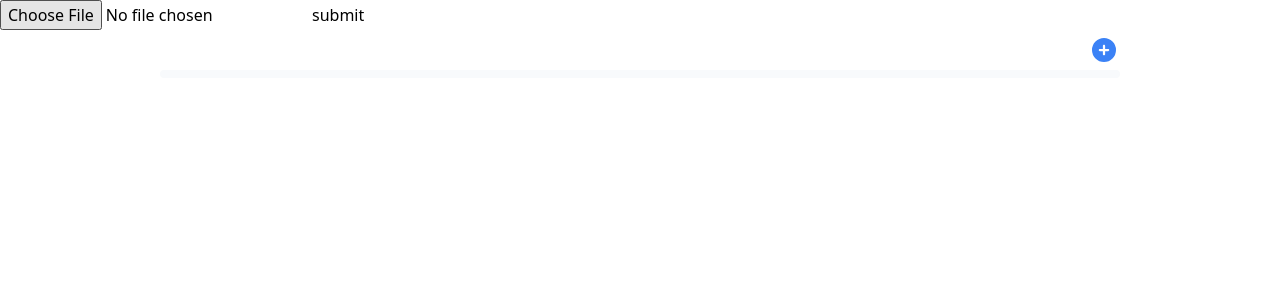
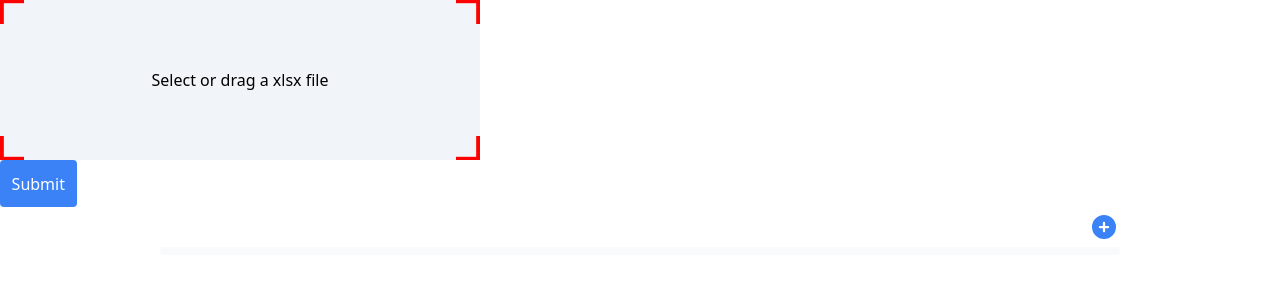
Before and after one commit to AlexandreDu/spreadsheet, a Next.js app: page / in a window 1280 px wide. Shown: the top 300 px of the page. Built offline with nearby package versions, Linux system fonts and the light colour scheme.

Commit message:
upload component

```diff
--- a/components/FormTable/header/index.js
+++ b/components/FormTable/header/index.js
@@ -7,7 +7,7 @@ import { useForm } from 'react-hook-form'
 import { Filter } from '../../filter'
 import _, { filter } from 'lodash'
 
-export const Header = ({dataHeader, handleSort, dataBody, onChangeFilter, isChecked, listToShow}) => {
+export const Header = ({dataHeader, handleSort, dataBody, onChangeFilter, isChecked}) => {
 
 
     //for filter
@@ -18,13 +18,20 @@ export const Header = ({dataHeader, handleSort, dataBody, onChangeFilter, isChec
     const { handleSubmit, reset, control, formState: { errors }, register, getValues, watch } = useForm()
 
     const toggleFilter = (index) => {
-
+       //if the filter is already open and we click on it again, we close it
+        if(index === filterOpenedIndex) {
+            setFilterOpenedIndex(null)
+            return
+        }
 
         setFilterOpenedIndex(index)
 
 
     }
+
+    //to build each filter list with initial state
     useEffect(() => {
+
 
         if(!dataBody) return
         if(!dataHeader) return
@@ -50,6 +57,8 @@ export const Header = ({dataHeader, handleSort, dataBody, onChangeFilter, isChec
 
 
 
+
+    //each time a checbox is checked or unchecked, we set the checked to the corresponding value
     useEffect(() => {
         console.log('filterOpenedIndex: ', filterOpenedIndex)
         if(!dataBody) return
--- a/components/FormTable/index.js
+++ b/components/FormTable/index.js
@@ -100,7 +100,7 @@ export const FormTable = ({dataHeader, dataBody, setDataBody}) => {
     useEffect(() => {
 
         if(!isChecked) return
-        console.log('isChecked: ', isChecked)
+
         if(isChecked.length > 0) {
            let filteredList = dataBody.filter(({rowValues}) => {
                 return rowValues.find(rowValue => {
@@ -131,7 +131,6 @@ export const FormTable = ({dataHeader, dataBody, setDataBody}) => {
                             dataBody={dataBody}
                             onChangeFilter={onChangeFilter}
                             isChecked={isChecked}
-                            listToShow={listToShow}
 
                         />
                         <Body
--- a/components/filter/index.js
+++ b/components/filter/index.js
@@ -2,12 +2,11 @@ import { useState, useEffect } from 'react'
 import { CSSTransition } from 'react-transition-group'
 import { Checkbox } from '../formComponents'
 import { ellipsis } from '../../utility/ellipsis'
-import { Button } from '../button'
 import _ from 'lodash'
 
 export const Filter = ({isVisible, list, onChange}) => {
 
-    console.log('list: ', list)
+
 
     const [deduplicatedList, setDeduplicatedList] = useState([])
 
@@ -25,11 +24,7 @@ export const Filter = ({isVisible, list, onChange}) => {
         <CSSTransition in={isVisible} timeout={300} classNames='fade' unmountOnExit>
             <div className='absolute top-[2rem] bg-white shadow-lg shadow-slate-500/50 rounded-sm w-[9rem] max-h-[20rem] overflow-auto z-10'>
                 <div className='w-4/5 p-[0.5rem] flex flex-col items-start'>
-                    <Checkbox
-                        name='all'
-                        label='all'
-                        onChange={onChange}
-                    /> test
+
 
                     {deduplicatedList.map(({label, id, value, checked}) => (
                         <Checkbox
--- a/components/formComponents/index.js
+++ b/components/formComponents/index.js
@@ -30,7 +30,6 @@ export const Checkbox = ({register, name, label, onChange, checked}) => {
             <input
                 {...props}
                 type='checkbox'
-                defaultChecked={false}
                 className='mr-[0.25rem]'
                 onChange={(e) => onChange(e, label)}
                 checked={checked}
@@ -40,3 +39,16 @@ export const Checkbox = ({register, name, label, onChange, checked}) => {
         </div>
     )
 }
+
+export const SubmitButton = ({bgColor = 'bg-blue-500', children}) => {
+
+    let className = "rounded text-white px-[0.725rem] py-[0.725rem] cursor-pointer"
+    className += ` ${bgColor}`
+    return (
+        <input
+            className={className}
+            value={children}
+            type="submit"
+        />
+    )
+}
--- /dev/null
+++ b/components/formUpload/index.js
@@ -0,0 +1,33 @@
+import { SubmitButton } from "../formComponents"
+
+export const FormUpload = ({register, name, onSubmit}) => {
+
+
+    return (
+        <form onSubmit={onSubmit}>
+            <input id="input-file" className="hidden" {...register(name, { required: true })} type='file' />
+            <label htmlFor="input-file" className="block w-[30rem] h-[10rem] bg-slate-100 rounded relative">
+
+                <svg width="100%" height="100%" viewBox="0 0 100 100" preserveAspectRatio="none">
+
+                <path strokeWidth={'0.25rem'} stroke='red' d='M0,0 L5,0' />
+                <path strokeWidth={'0.1rem'} stroke='red' d='M0,0 L0,15' />
+
+                <path strokeWidth={'0.25rem'} stroke='red' d='M95,0 L100,0' />
+                <path strokeWidth={'0.1rem'} stroke='red' d='M100,0 L100,15' />
+
+                <path strokeWidth={'0.1rem'} stroke='red' d='M0,85 L0,100' />
+                <path strokeWidth={'0.25rem'} stroke='red' d='M0,100 L5,100' />
+
+                <path strokeWidth={'0.1rem'} stroke='red' d='M100,85 L100,100' />
+                <path strokeWidth={'0.25rem'} stroke='red' d='M95,100 L100,100' />
+
+                </svg>
+
+
+                <span className="color-red absolute top-1/2 left-1/2 -translate-x-1/2 -translate-y-1/2 cursor-pointer">Select or drag a xlsx file</span>
+            </label>
+            <SubmitButton>Submit</SubmitButton>
+        </form>
+    )
+}
--- a/components/modal/index.js
+++ b/components/modal/index.js
@@ -1,6 +1,6 @@
 import { CSSTransition } from 'react-transition-group'
 import { Icon } from '../icon'
-import {Button} from '../button'
+import { Button } from '../buttons'
 import { faXmark } from "@fortawesome/free-solid-svg-icons"
 
 export const Modal = ({isVisible, setIsVisible, title, content, buttonLabel, onClick, children}) => {
--- a/pages/index.js
+++ b/pages/index.js
@@ -1,5 +1,7 @@
 import { useEffect, useState } from 'react'
+import { FormUpload } from '../components/formUpload'
 import { FormTable } from '../components/FormTable'
+import { SubmitButton } from '../components/formComponents'
 import {useForm } from 'react-hook-form'
 import axios from 'axios'
 import { apiUrl } from '../apiUrl'
@@ -57,10 +59,15 @@ export default function Home() {
 
   return (
     <>
-      <form onSubmit={handleSubmit(onSubmit)}>
+      {/* <form onSubmit={handleSubmit(onSubmit)}>
         <input {...register('files', { required: true })} type='file' />
-        <input type='submit' value='submit' />
-      </form>
+        <SubmitButton>Submit</SubmitButton>
+      </form> */}
+      <FormUpload
+        name='files'
+        onSubmit={handleSubmit(onSubmit)}
+        register={register}
+      />
       {error && error}
       <FormTable
         dataHeader={dataHeader}
@@ -71,7 +78,3 @@ export default function Home() {
     </>
   )
 }
-
-        // onUploadProgress: (event) => {
-        //   console.log(`Current progress:`, Math.round((event.loaded * 100) / event.total));
-        // },
```
Also changed, not shown: components/buttons/index.js (line endings or trailing spaces).
